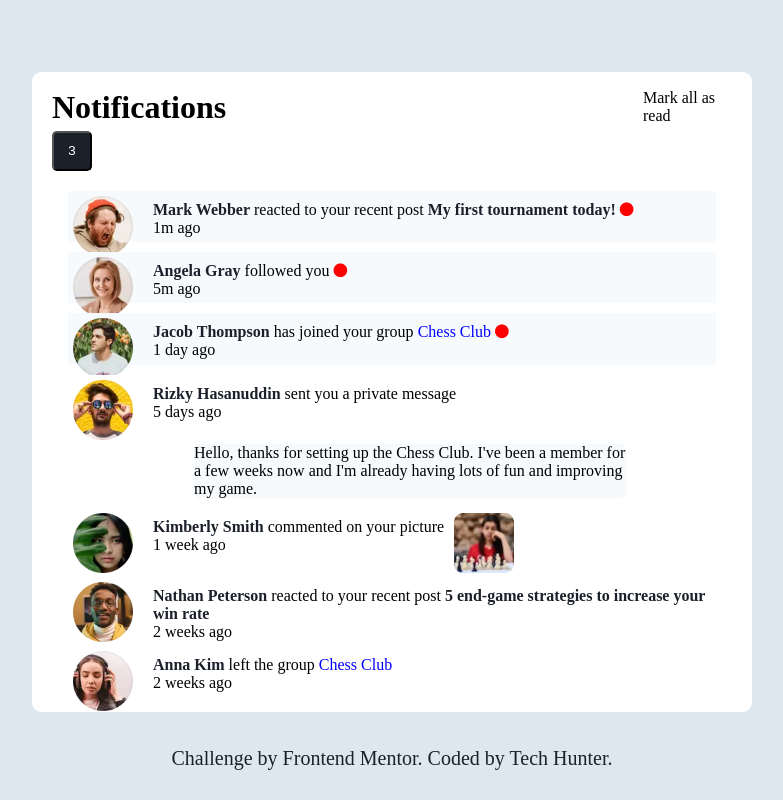
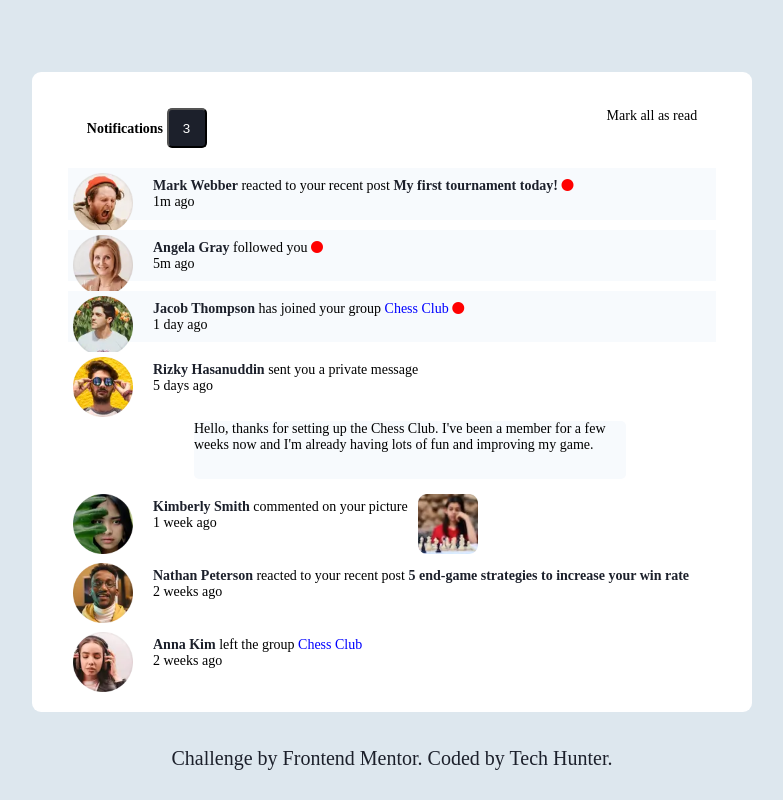
Before and after one commit to GoSTEAN/notification-page, a plain HTML site: page index.html in a window 1280 px wide. Shown: the whole page, without its empty margins (288-1071 px from the left). Drawn offline with Linux system fonts and the light colour scheme.

Commit message:
finshed htm and css

```diff
--- a/style.css
+++ b/style.css
@@ -52,9 +52,12 @@ img {
 }
 
 p {
-  font-size: 16px;
+  font-size: 14px;
 }
 
+h1 {
+  font-size: 14px;
+}
 /* notification */
 .head {
   display: flex;
```
